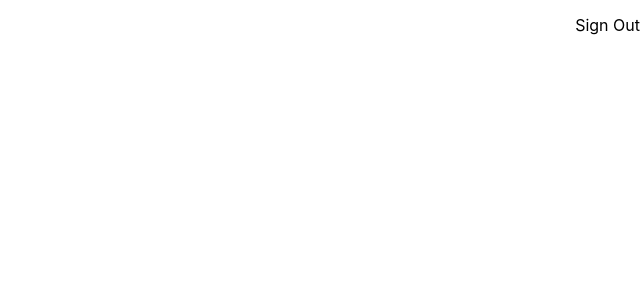
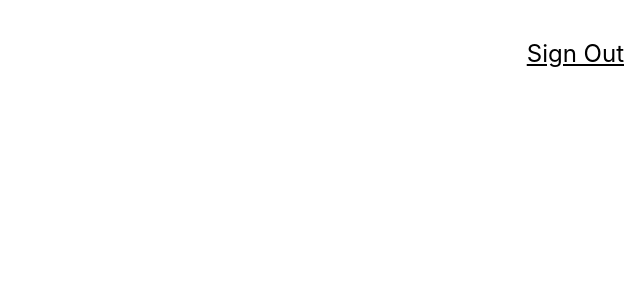
Before and after one commit to chloenth/smart-brain, a React (Create React App) app: page / in a window 1280 px wide. Shown: the top 300 px of the page, without its empty margins (640-1280 px from the left). Built offline with nearby package versions, Linux system fonts and the light colour scheme.

Commit message:
add css classes from tachyons for styling the Sign Out button

```diff
--- a/src/components/Navigation/Navigation.js
+++ b/src/components/Navigation/Navigation.js
@@ -3,7 +3,7 @@
 const Navigation = () => {
   return (
     <nav style={{ display: 'flex', justifyContent: 'flex-end' }}>
-      <p>Sign Out</p>
+      <p className='f3 link dim black underline pa3 pointer'>Sign Out</p>
     </nav>
   );
 };
```
